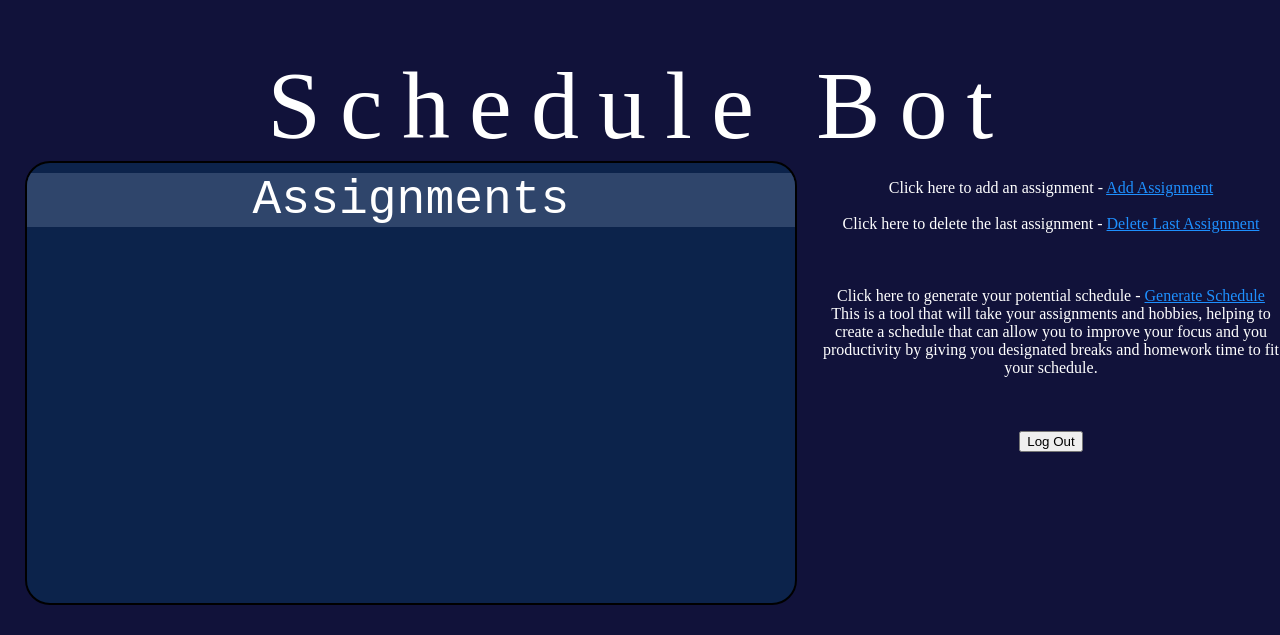
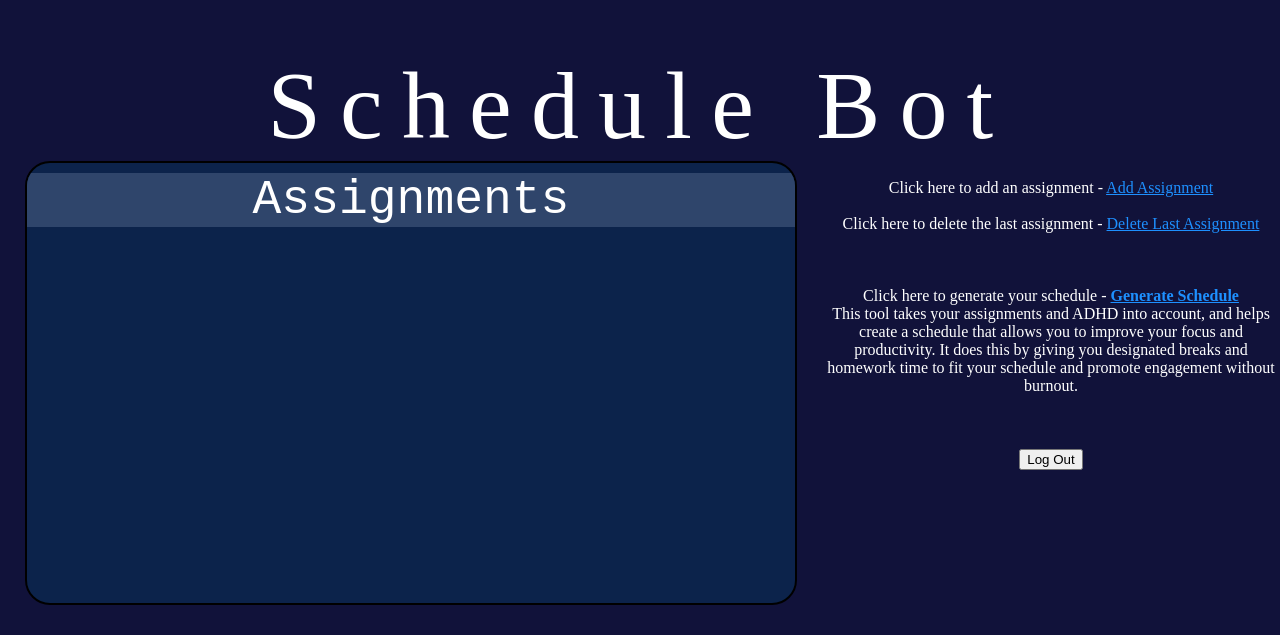
Before and after one commit to tobiasjdcolvin/Schedule-Bot, a Django app: page / in a window 1280 px wide. Shown: the top 635 px of the page. Run offline with Django 5.2, Linux system fonts and the light colour scheme; the visitor is signed in with stand-in values (Sample User, id 1).

Commit message:
More styling.

```diff
--- a/templates/index.html
+++ b/templates/index.html
@@ -24,7 +24,7 @@
 <h2> Assignments</h2>
 <ul>
     {%for info in user_info%}
-        <p>{{info.assignment_name}} {{info.due_date}}</p>
+        <p>{{info.assignment_name}} due {{info.due_date}}</p>
         {%endfor%}
 </ul>
 </div>
@@ -41,12 +41,12 @@
 <br><br>
 
 <div id = "Schedule">
-<t>Click here to generate your potential schedule - </t><a href="{%url 'generate'%}" onclick="startloading()">Generate Schedule</a>
+<t>Click here to generate your schedule - </t><a href="{%url 'generate'%}" onclick="startloading()" id="special_href">Generate Schedule</a>
   <script src="{% static 'js/index.js' %}"></script>
 </div>
 </div>
 <div id="blurb">
-<p>This is a tool that will take your assignments and hobbies, helping to create a schedule that can allow you to improve your focus and you productivity by giving you designated breaks and homework time to fit your schedule.</p>
+<p>This tool takes your assignments and ADHD into account, and helps create a schedule that allows you to improve your focus and productivity. It does this by giving you designated breaks and homework time to fit your schedule and promote engagement without burnout.</p>
 
 <br><br>
 <form action="{%url 'logout'%}" method="post">{%csrf_token%}
```
